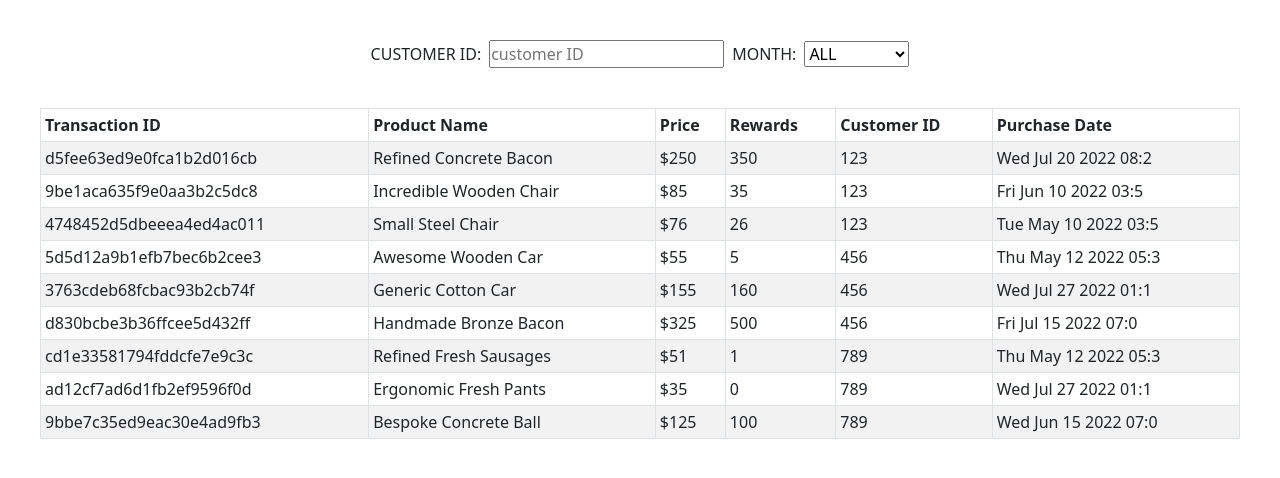
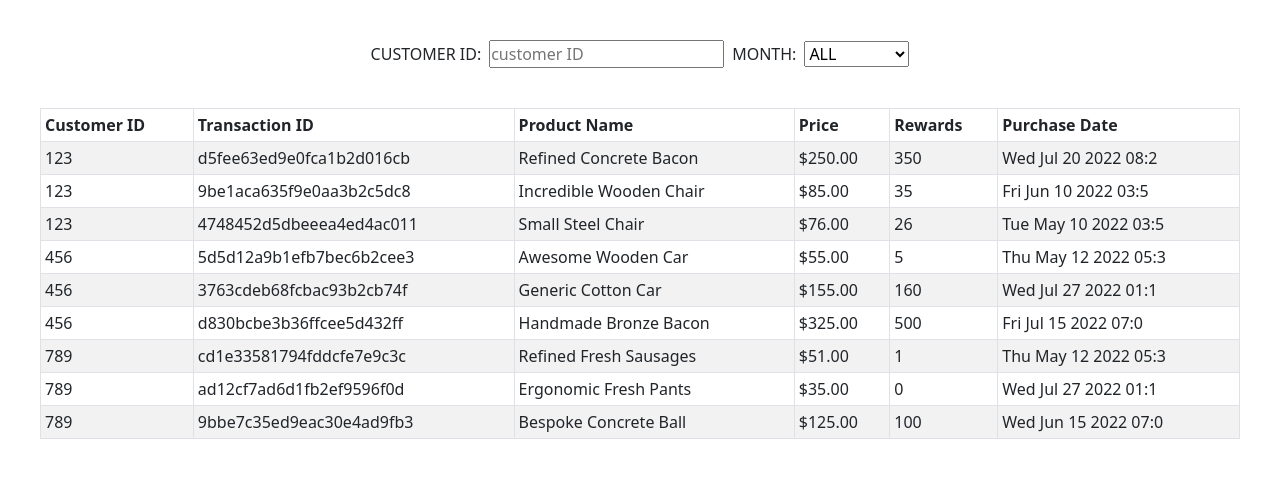
Before and after one commit to jipark92/rewardspoints, a React (Create React App) app: page / in a window 1280 px wide. Shown: the top 478 px of the page. Built offline with nearby package versions, Linux system fonts and the light colour scheme.

Commit message:
comments

```diff
--- a/src/components/Content.js
+++ b/src/components/Content.js
@@ -24,10 +24,12 @@ export default function Content() {
 
     const filterMapInformation = () => {
         return transMockData
+            // filter by customer id
             .filter((data) => {
                 if (searchCustomerID === "") return data
                 if (data.customerID.includes(searchCustomerID)) return data
             })
+            // filter by months
             .filter((data) => {
                 if (new Date(data.purchaseDate).getMonth().toString() === searchDate) return data
                 if (searchDate === undefined) return data
@@ -37,11 +39,11 @@ export default function Content() {
                 const { transactionID, productName, price, rewards, customerID, purchaseDate } = data
                 return (
                     <tr key={"user" + i}>
+                        <td>{customerID}</td>
                         <td>{transactionID}</td>
                         <td>{productName}</td>
-                        <td>${price}</td>
+                        <td>${price}.00</td>
                         <td>{rewards}</td>
-                        <td>{customerID}</td>
                         <td>{purchaseDate.slice(0, -42)}</td>
                     </tr>
                 )
--- a/src/components/TableLayout.js
+++ b/src/components/TableLayout.js
@@ -6,11 +6,11 @@ export default function TableLayout({ filterMapInformation }) {
         <Table striped bordered hover size="sm">
             <thead>
                 <tr>
+                    <th>Customer ID</th>
                     <th>Transaction ID</th>
                     <th>Product Name</th>
                     <th>Price</th>
                     <th>Rewards</th>
-                    <th>Customer ID</th>
                     <th>Purchase Date</th>
                 </tr>
             </thead>
--- a/src/helper/calculateRewardsPoints.js
+++ b/src/helper/calculateRewardsPoints.js
@@ -1,3 +1,4 @@
+//calculate rewards
 export const calculateRewardPoints = (price) => {
     const moreThan50 = 1
     const moreThan100 = 2
--- a/src/helper/fetchTransactionMockData.js
+++ b/src/helper/fetchTransactionMockData.js
@@ -1,5 +1,6 @@
 import { transactionMockData } from "../mockdata/transactionData.api";
 
+//fetch data
 export const fetchTransactionMockData = () =>
     new Promise((res, rej) => {
         setTimeout(() => {
```
